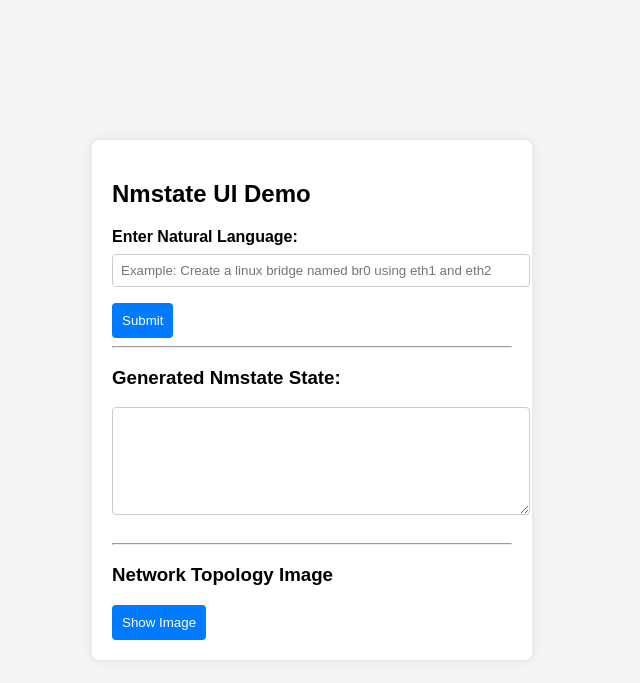
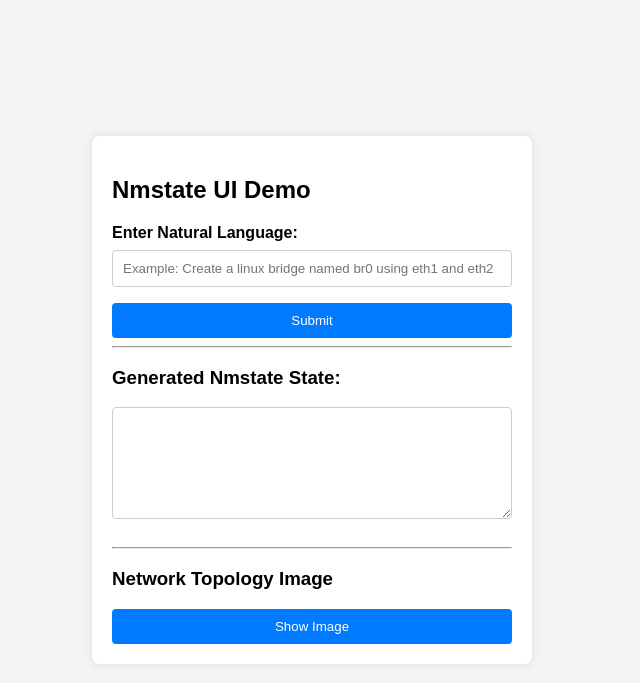
Before and after one commit to jona42-ui/netconfigmaster, a Flask app: page / in a window 1280 px wide. Shown: the top 683 px of the page, without its empty margins (328-968 px from the left). Run offline with Flask 3, Linux system fonts and the light colour scheme.

Commit message:
improve ui

```diff
--- a/webapp/templates/index.html
+++ b/webapp/templates/index.html
@@ -16,12 +16,14 @@
             background-color: #f4f4f4;
         }
         .container {
-            width: 400px;
+            width: 100%;
+            max-width: 400px;
             padding: 20px;
             background-color: #fff;
             border-radius: 8px;
             box-shadow: 0 0 10px rgba(0, 0, 0, 0.1);
             transition: transform 0.2s;
+            margin: 20px;
         }
         .container:hover {
             transform: scale(1.02);
@@ -33,10 +35,11 @@
         }
         input[type="text"], textarea {
             width: 100%;
-            padding: 8px;
+            padding: 10px;
             margin-bottom: 16px;
             border: 1px solid #ccc;
             border-radius: 4px;
+            box-sizing: border-box;
             transition: border-color 0.2s;
         }
         input[type="text"]:focus, textarea:focus {
@@ -51,6 +54,7 @@
             border-radius: 4px;
             cursor: pointer;
             transition: background-color 0.2s;
+            width: 100%;
         }
         button:hover {
             background-color: #0056b3;
```
